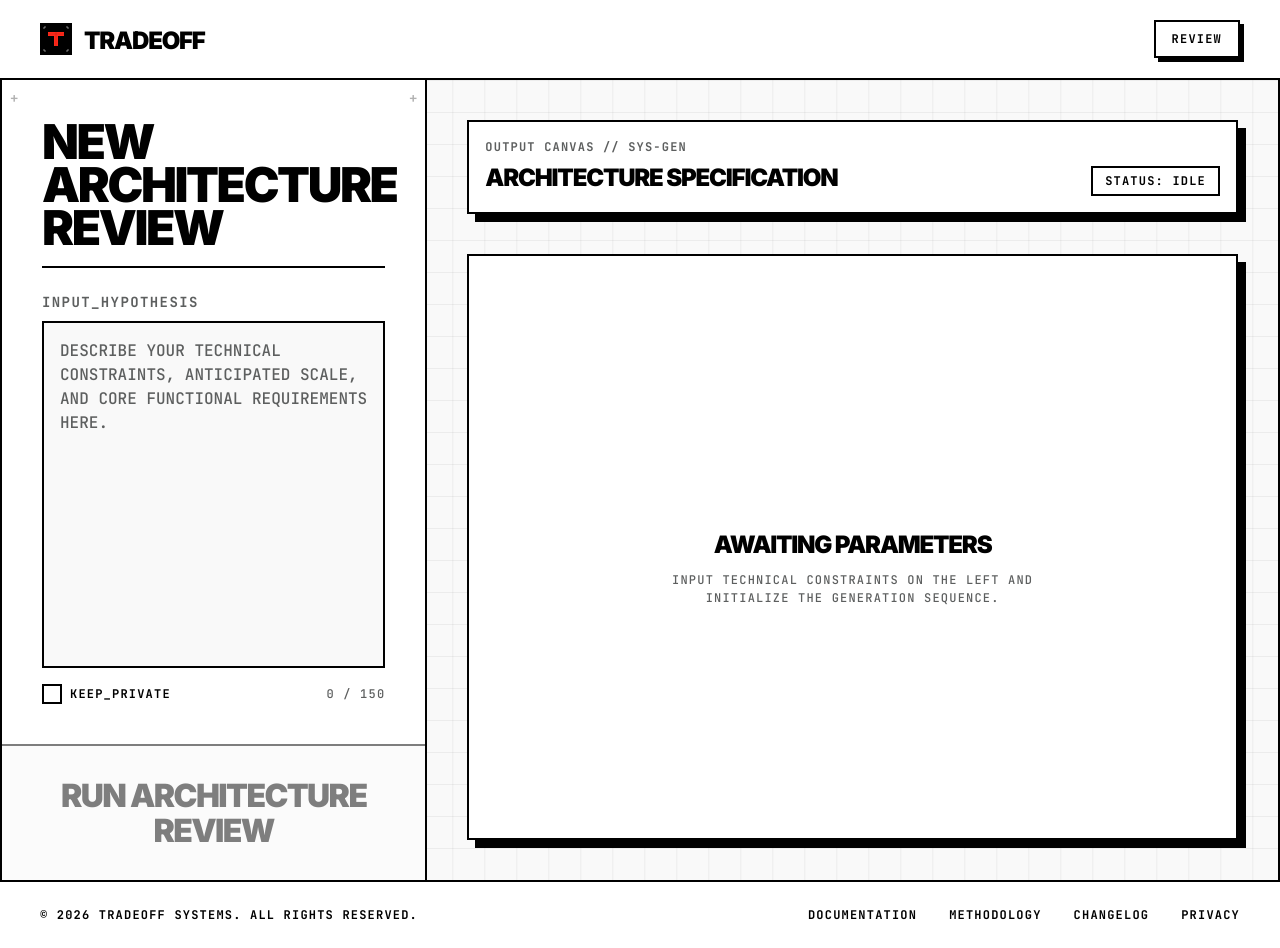
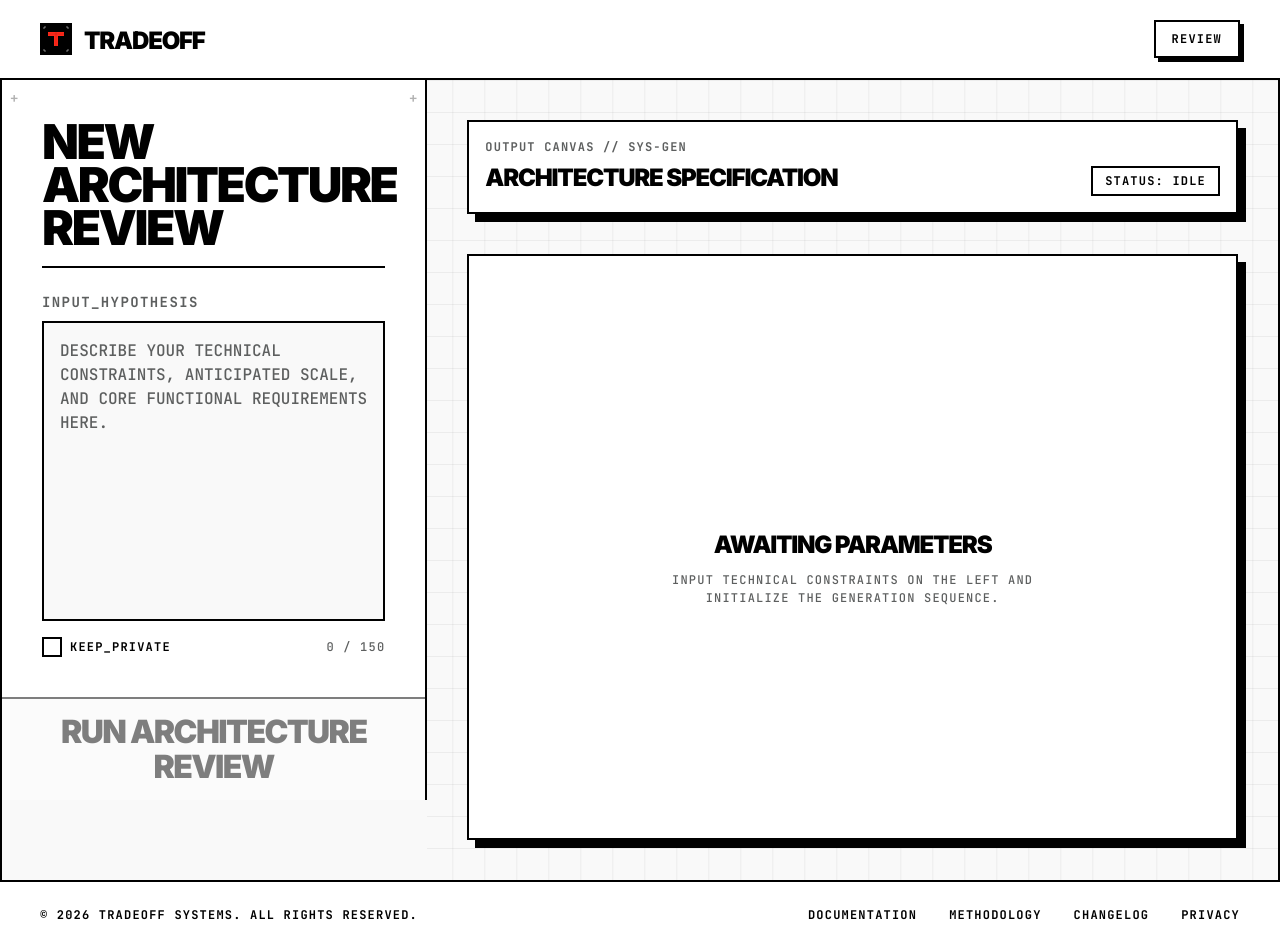
Before and after one commit to mayowa-kalejaiye/tradeoff, a Next.js app: page /app in a window 1280 px wide. Built offline with nearby package versions, Linux system fonts and the light colour scheme.

Commit message:
style: fix grid stretch on review memo and make input pane sticky

```diff
--- a/src/app/app/page.tsx
+++ b/src/app/app/page.tsx
@@ -156,7 +156,7 @@ function HomeEditor() {
           initial={{ opacity: 0, y: 30 }}
           animate={{ opacity: 1, y: 0 }}
           transition={{ duration: 0.5, ease: "easeOut" }}
-          className="w-full lg:w-1/3 border-b-[2px] lg:border-b-0 lg:border-r-[2px] border-[#000000] flex flex-col bg-[#ffffff] relative min-h-[500px]"
+          className="w-full lg:w-1/3 border-b-[2px] lg:border-b-0 lg:border-r-[2px] border-[#000000] flex flex-col bg-[#ffffff] relative min-h-[500px] lg:sticky lg:top-20 lg:h-[calc(100vh-5rem)] overflow-y-auto"
         >
           <div className="absolute top-2 left-2 text-[#000000] font-mono text-[14px] opacity-30 pointer-events-none">+</div>
           <div className="absolute top-2 right-2 text-[#000000] font-mono text-[14px] opacity-30 pointer-events-none">+</div>
--- a/src/components/ReviewMemo.tsx
+++ b/src/components/ReviewMemo.tsx
@@ -117,7 +117,7 @@ export function ReviewMemo({ data, reviewId, onExportMarkdown, debugMode }: Revi
       )}
 
       {/* Bottom Section Grid (Risk & Topology) */}
-      <div className="grid grid-cols-1 lg:grid-cols-2 gap-8 relative z-10 w-full">
+      <div className="grid grid-cols-1 lg:grid-cols-2 gap-8 relative z-10 w-full items-start">
 
         {/* 3. Risk Analysis */}
         {data.businessRisks && data.businessRisks.length > 0 && (
```
